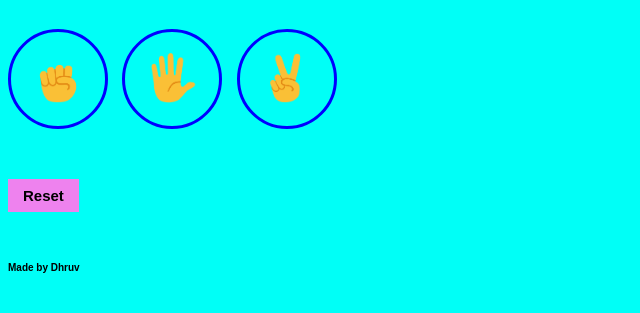
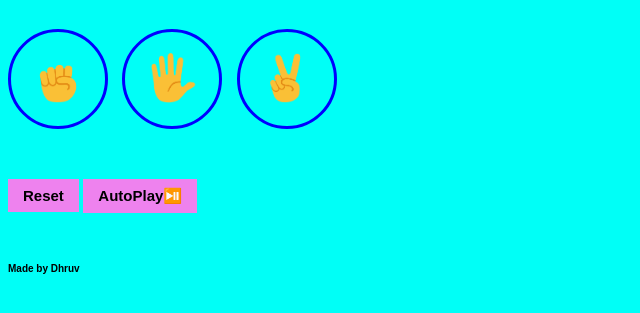
Before and after one commit to Dhruv-Patell/rock-paper-scissor, a plain HTML site: page index.html in a window 1280 px wide. Shown: the part 129-442 px from the top of the page, without its empty margins (0-640 px from the left). Drawn offline with Linux system fonts and the light colour scheme.

Commit message:
Added the autoplay functionality

```diff
--- a/index.html
+++ b/index.html
@@ -25,6 +25,9 @@
     <button class="reset-button" onclick="resetValues();">
         Reset
     </button>
+    <button class="autoplay-button" onclick="autoPlay();">
+        AutoPlay⏯️
+    </button>
     <p class="creator">Made by Dhruv</p>
 </body>
 </html>
--- a/rock-paper-scissor.css
+++ b/rock-paper-scissor.css
@@ -33,7 +33,7 @@ body {
     text-shadow: 5px -5px 2px white;
 }
 
-.reset-button {
+.reset-button, .autoplay-button {
     background-color: Violet;
     border: none;
     font-size: 15px;
--- a/rock-paper-scissor.js
+++ b/rock-paper-scissor.js
@@ -1,3 +1,6 @@
+let isAutoPlaying = false;
+let intervalId;
+
 let score = JSON.parse(localStorage.getItem('score')) || {
     myScore: 0,
     compScore: 0,
@@ -12,6 +15,22 @@ function resetValues() {
     document.querySelector('.js-move-chosen').innerHTML = `Let's start again`;
     document.querySelector('.js-result').innerHTML = `Reset`;
     localStorage.removeItem('score');
+}
+
+function autoPlay() {
+    if (!isAutoPlaying) {
+        intervalId = setInterval(function() {
+            let ranDomMove = Math.random();
+            ranDomMove *= 3;
+            const myMove = (ranDomMove < 1 ? 'rock': (ranDomMove < 2 ? 'paper' : 'scissors'));
+            pickMove(myMove);
+        }, 1000);
+        isAutoPlaying = true;
+    }
+    else {
+        clearInterval(intervalId);
+        isAutoPlaying = false;
+    }
 }
 
 function updateScoreElement() {
```
Also changed, not shown: screenshots/Screenshot-1.png, screenshots/Screenshot-2.png, screenshots/Screenshot-3.png, screenshots/Screenshot-4.png (added), 1 other file.
